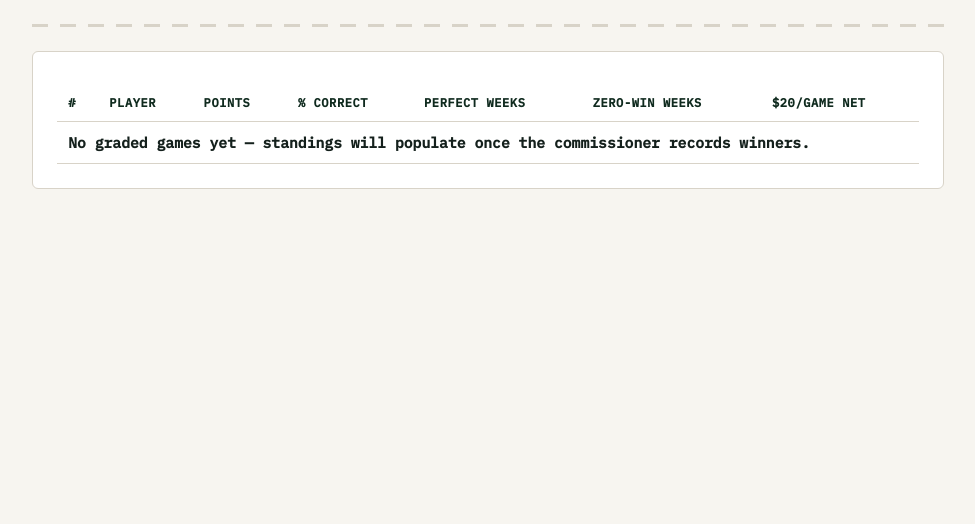
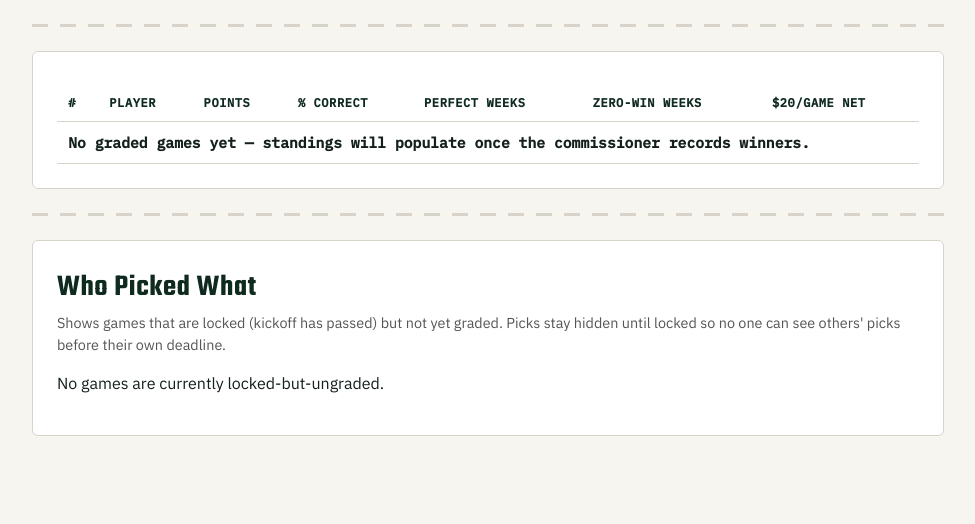
Before and after one commit to jeffreymayolo/nfl_pickem, a Flask app: page /standings in a window 1280 px wide. Shown: the part 533-1057 px from the top of the page, without its empty margins (152-1127 px from the left). Before the commit the page ends 722 px from the top, so only its background shows below. Run offline with Flask 3, Linux system fonts and the light colour scheme; the visitor is signed in with stand-in values (Sample User, id 1).

```diff
--- a/app.py
+++ b/app.py
@@ -1,5 +1,4 @@
 import os
-from datetime import datetime, timezone
 
 from flask import Flask, render_template, request, redirect, url_for, flash
 from flask_login import (
@@ -12,8 +11,8 @@ from utils.csv_store import (
     USERS_CSV, USER_FIELDS, GAMES_CSV, GAME_FIELDS, PICK_FIELDS,
     read_csv, write_csv, upsert_csv, picks_csv_path,
 )
-from utils.stats import compute_standings
-from utils.odds import points_for_pick, normalize_pair
+from utils.games import kickoff_passed
+from utils.stats import compute_standings, compute_pick_distribution
 
 app = Flask(__name__)
 app.secret_key = os.environ.get("SECRET_KEY", "dev-secret-change-me")
@@ -103,8 +102,10 @@ def logout():
 @login_required
 def standings():
     results, series, game_order = compute_standings()
+    pick_distribution = compute_pick_distribution()
     return render_template(
         "standings.html", results=results, series=series, game_order=game_order,
+        pick_distribution=pick_distribution,
     )
 
 
@@ -113,18 +114,7 @@ def standings():
 def _upcoming_games():
     """Games whose kickoff hasn't passed yet (or has no kickoff time set)."""
     games = read_csv(GAMES_CSV)
-    now = datetime.now(timezone.utc)
-    upcoming = []
-    for g in games:
-        kickoff = g.get("kickoff_time")
-        if kickoff:
-            try:
-                kt = datetime.fromisoformat(kickoff.replace("Z", "+00:00"))
-                if kt <= now:
-                    continue
-            except ValueError:
-                pass
-        upcoming.append(g)
+    upcoming = [g for g in games if not kickoff_passed(g)]
     upcoming.sort(key=lambda g: (g.get("week", ""), g.get("kickoff_time", "")))
     return upcoming
 
@@ -148,16 +138,7 @@ def picks():
         flash("Picks saved.", "success")
         my_picks = {p["game_id"]: p["pick"] for p in read_csv(picks_csv_path(current_user.id))}
 
-    my_points = {}
-    for game in games:
-        prob1, prob2 = float(game["team1_prob"]), float(game["team2_prob"])
-        norm1, norm2 = normalize_pair(prob1, prob2)
-        my_points[game["game_id"]] = {
-            "team1": points_for_pick(norm1),
-            "team2": points_for_pick(norm2),
-        }
-
-    return render_template("picks.html", games=games, my_picks=my_picks, my_points=my_points)
+    return render_template("picks.html", games=games, my_picks=my_picks)
 
 
 # --- Admin -----------------------------------------------------------------
--- a/templates/picks.html
+++ b/templates/picks.html
@@ -13,7 +13,7 @@
         {{ 'checked' if my_picks.get(game.game_id) == game.team1 }}
         onclick="this.closest('.matchup').querySelectorAll('.team-choice').forEach(el=>el.classList.remove('selected')); this.closest('.team-choice').classList.add('selected');">
       {{ game.team1 }}
-      <span class="odds">{{ my_points[game.game_id].team1 }}</span>
+      <span class="odds">{{ game.team1_odds }}</span>
     </label>
     <span style="color:#999;">vs</span>
     <label class="team-choice {{ 'selected' if my_picks.get(game.game_id) == game.team2 }}">
@@ -21,7 +21,7 @@
         {{ 'checked' if my_picks.get(game.game_id) == game.team2 }}
         onclick="this.closest('.matchup').querySelectorAll('.team-choice').forEach(el=>el.classList.remove('selected')); this.closest('.team-choice').classList.add('selected');">
       {{ game.team2 }}
-      <span class="odds">{{ my_points[game.game_id].team2 }}</span>
+      <span class="odds">{{ game.team2_odds }}</span>
     </label>
   </div>
   {% else %}
--- a/templates/standings.html
+++ b/templates/standings.html
@@ -42,6 +42,22 @@
   </table>
 </div>
 
+<div class="field-divider"></div>
+
+<div class="card">
+  <h2>Who Picked What</h2>
+  <p style="color:#555; font-size:0.9rem; margin-top:-0.5rem;">
+    Shows games that are locked (kickoff has passed) but not yet graded.
+    Picks stay hidden until locked so no one can see others' picks before
+    their own deadline.
+  </p>
+  {% if pick_distribution %}
+  <canvas id="picksChart" height="{{ (pick_distribution | length) * 12 + 6 }}"></canvas>
+  {% else %}
+  <p>No games are currently locked-but-ungraded.</p>
+  {% endif %}
+</div>
+
 <script src="https://cdnjs.cloudflare.com/ajax/libs/Chart.js/4.4.0/chart.umd.min.js"></script>
 <script>
   const gameOrder = {{ game_order | tojson }};
@@ -74,10 +90,50 @@
       responsive: true,
       interaction: { mode: 'nearest', intersect: false },
       scales: {
-        x: { title: { display: true, text: 'Game' }, ticks: { display: false }},
+        x: { title: { display: true, text: 'Game' } },
         y: { title: { display: true, text: 'Cumulative Points' } },
       },
     },
   });
+
+  const pickDist = {{ pick_distribution | tojson }};
+  if (pickDist.length > 0) {
+    const pdLabels = pickDist.map(g => `${g.team1} vs ${g.team2}`);
+    const team1Counts = pickDist.map(g => g.team1_pickers.length);
+    const team2Counts = pickDist.map(g => g.team2_pickers.length);
+
+    new Chart(document.getElementById('picksChart'), {
+      type: 'bar',
+      data: {
+        labels: pdLabels,
+        datasets: [
+          { label: 'Team 1 picks', data: team1Counts, backgroundColor: '#E8A93B' },
+          { label: 'Team 2 picks', data: team2Counts, backgroundColor: '#1B4332' },
+        ],
+      },
+      options: {
+        indexAxis: 'y',
+        responsive: true,
+        scales: {
+          x: { stacked: true, beginAtZero: true, ticks: { stepSize: 1, precision: 0 } },
+          y: { stacked: true },
+        },
+        plugins: {
+          legend: { display: false },
+          tooltip: {
+            callbacks: {
+              label: function (context) {
+                const game = pickDist[context.dataIndex];
+                const isTeam1 = context.datasetIndex === 0;
+                const team = isTeam1 ? game.team1 : game.team2;
+                const names = isTeam1 ? game.team1_pickers : game.team2_pickers;
+                return `${team}: ${names.length ? names.join(', ') : 'no picks yet'}`;
+              },
+            },
+          },
+        },
+      },
+    });
+  }
 </script>
 {% endblock %}
--- a/utils/stats.py
+++ b/utils/stats.py
@@ -13,6 +13,7 @@ right.
 from collections import defaultdict
 
 from utils.csv_store import GAMES_CSV, USERS_CSV, read_csv, picks_csv_path
+from utils.games import kickoff_passed
 from utils.odds import normalize_pair, points_for_pick, payout_on_20
 
 
@@ -100,3 +101,36 @@ def compute_standings():
     # Sort by points desc, tiebreak by percent correct desc (per league rules)
     results.sort(key=lambda r: (-r["points"], -r["percent_correct"]))
     return results, series, game_order
+
+
+def compute_pick_distribution():
+    """
+    For each "current" game — kickoff has passed (so picks are locked and
+    safe to reveal without letting anyone copy a pick before their own
+    deadline) but no winner has been recorded yet — returns who picked
+    which team. Used for the "who picked what" chart on the standings page.
+    """
+    games = read_csv(GAMES_CSV)
+    current = [g for g in games if kickoff_passed(g) and not g.get("winner")]
+    current.sort(key=lambda g: (g.get("week", ""), g.get("kickoff_time", "")))
+
+    usernames = [u["username"] for u in read_csv(USERS_CSV)]
+    picks_by_user = {
+        u: {p["game_id"]: p["pick"] for p in read_csv(picks_csv_path(u))}
+        for u in usernames
+    }
+
+    distribution = []
+    for game in current:
+        gid = game["game_id"]
+        team1_pickers = [u for u in usernames if picks_by_user[u].get(gid) == game["team1"]]
+        team2_pickers = [u for u in usernames if picks_by_user[u].get(gid) == game["team2"]]
+        distribution.append({
+            "game_id": gid,
+            "week": game["week"],
+            "team1": game["team1"],
+            "team2": game["team2"],
+            "team1_pickers": team1_pickers,
+            "team2_pickers": team2_pickers,
+        })
+    return distribution
```
Also changed, not shown: utils/games.py (added, +15 -0 lines), README.md, 4 other files.
